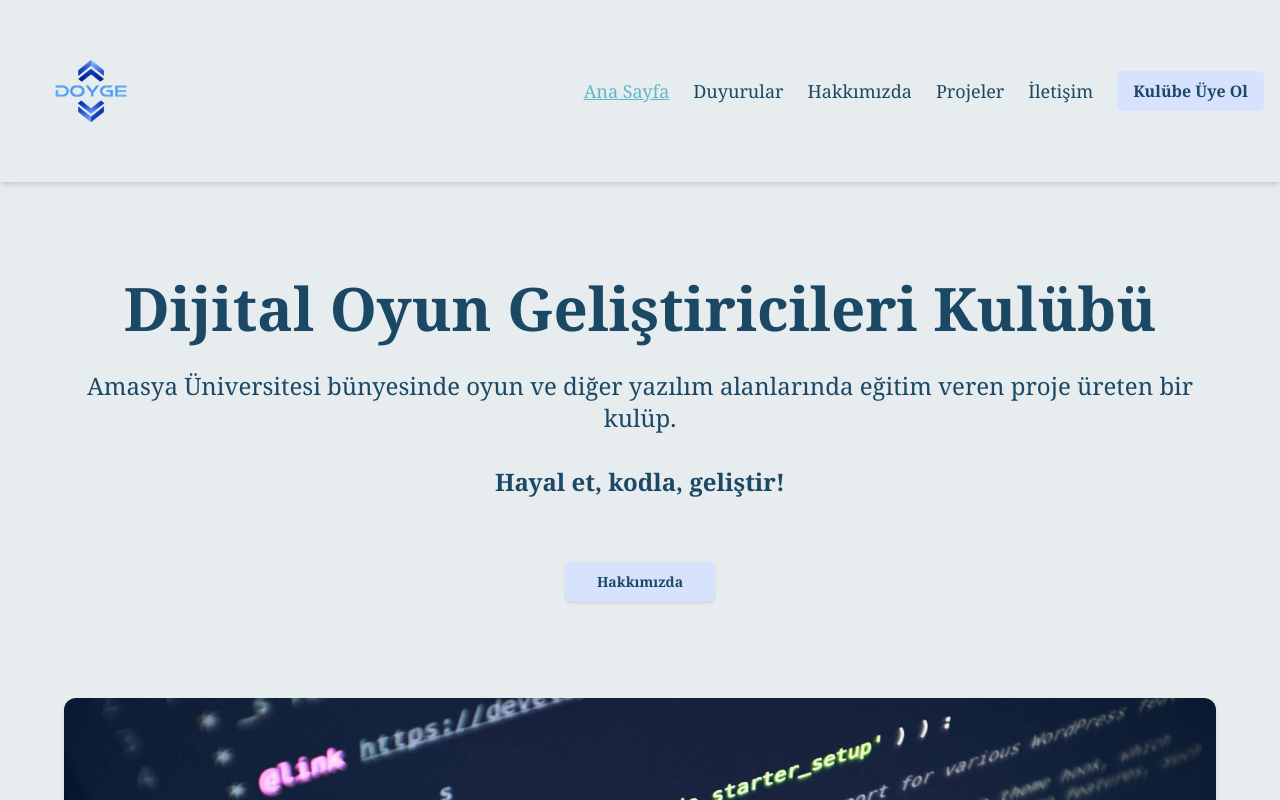
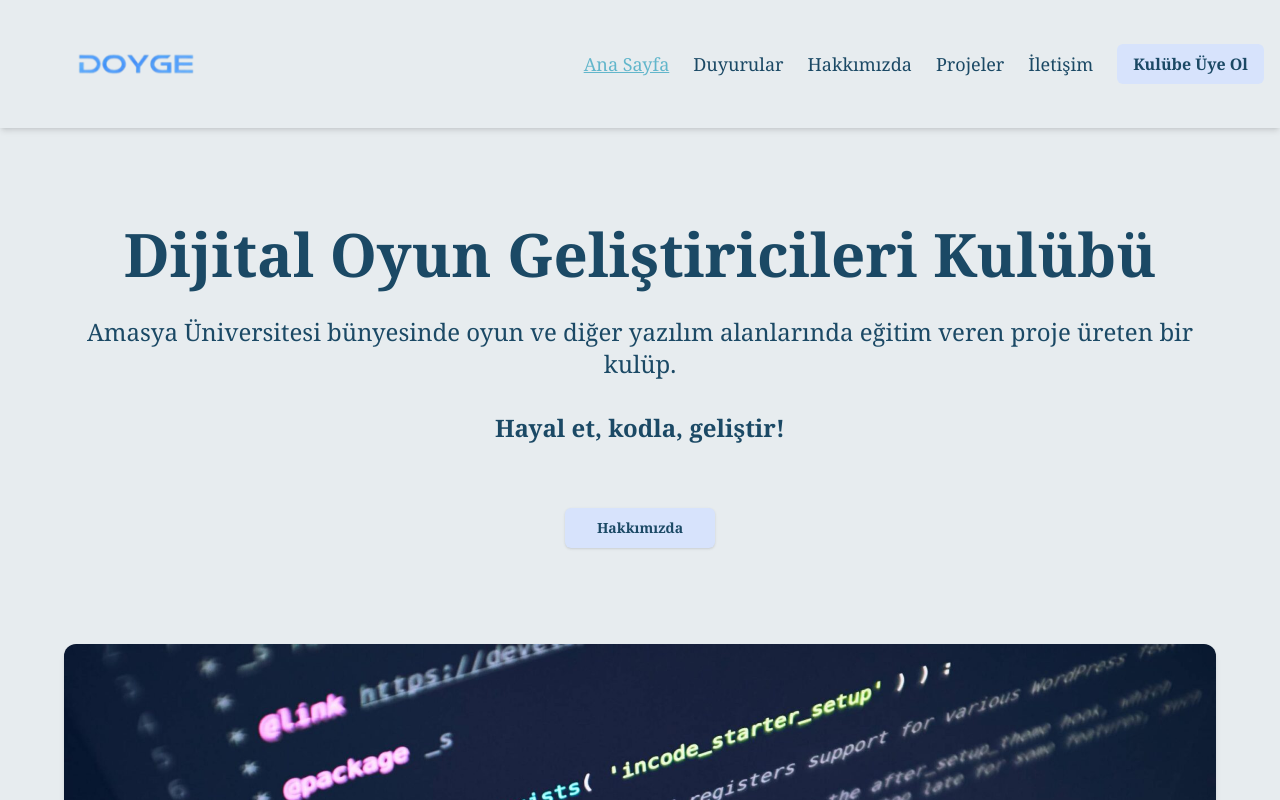
Before and after one commit to berkaydenizyilmaz/doyge-club-website, a Next.js app: page / in a window 1280 px wide. Shown: the top 800 px of the page. Built offline with nearby package versions, Linux system fonts and the light colour scheme.

Commit message:
Logo güncellendi

```diff
--- a/components/Footer.tsx
+++ b/components/Footer.tsx
@@ -11,8 +11,8 @@ const Footer = () => {
           <div className="flex w-1/3 justify-center mb-4 md:mb-0">
             <Image
               src="/logo.png"
-              width={150}
-              height={150}
+              width={200}
+              height={1024}
               alt="Logo"
               className="mb-4 md:mb-0"
             />
--- a/components/Header.tsx
+++ b/components/Header.tsx
@@ -11,14 +11,14 @@ const Header = () => {
   return (
     <header className="bg-menu p-4 shadow-md">
       {/* Logo */}
-      <div className="container mx-auto flex flex-row justify-between items-center">
+      <div className="container mx-auto flex flex-row justify-between items-center h-24">
         <Link href="/">
           <Image
             src="/logo.png"
-            width={150}
-            height={150}
+            width={1024}
+            height={1024}
             alt="Logo"
-            className="mb-4 md:mb-0"
+            className="mb-4 md:mb-0 h-60 w-60"
           />
         </Link>
 
```
Also changed, not shown: public/logo.png.
